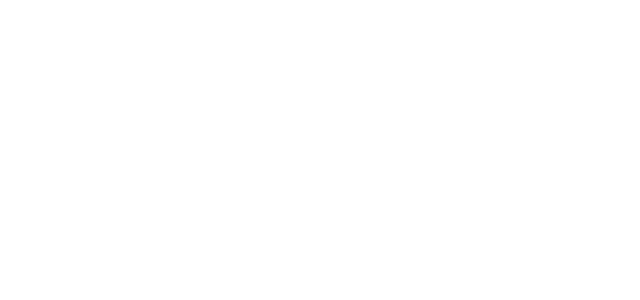
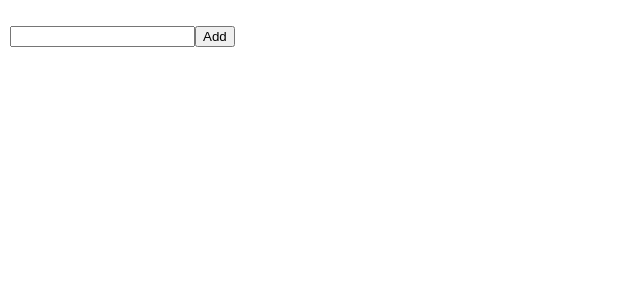
Before and after one commit to turgayh/todo-frontend, a React (Create React App) app: page / in a window 1280 px wide. Shown: the top 300 px of the page, without its empty margins (0-640 px from the left). Built offline with nearby package versions, Linux system fonts and the light colour scheme.

Commit message:
test green

```diff
--- a/src/App.js
+++ b/src/App.js
@@ -1,8 +1,64 @@
-import './App.css';
+import { useState } from 'react'
+import "./App.css"
+
+function Todo({ todo }) {
+  return (
+    <div className="todo">
+      {todo.text}
+    </div>
+  );
+};
+
+function TodoForm({ addTodo }) {
+  const [value, setValue] = useState("");
+
+  const handleSubmit = e => {
+    e.preventDefault();
+    if (!value) return;
+    addTodo(value);
+    setValue("");
+  };
+
+  return (
+    <div className="input-form">
+      <form onSubmit={handleSubmit}>
+        <input
+          type="text"
+          className="input"
+          value={value}
+          name="input-task"
+          onChange={e => setValue(e.target.value)}
+        />
+        <button type='submit' name="button-add-task">Add</button>
+      </form>
+    </div>
+  );
+}
+
 
 function App() {
+  const [listOfTask, setlistOfTask] = useState([])
+
+  const addTodo = text => {
+    const newTodos = [...listOfTask, { text }];
+    setlistOfTask(newTodos);
+  };
+
+
+
   return (
     <div className="App">
+      <TodoForm addTodo={addTodo} />
+
+      <div className="todo-list">
+        {listOfTask.map((todo, index) => (
+          <Todo
+            key={index}
+            index={index}
+            todo={todo}
+          />
+        ))}
+      </div>
 
     </div>
   );
```
